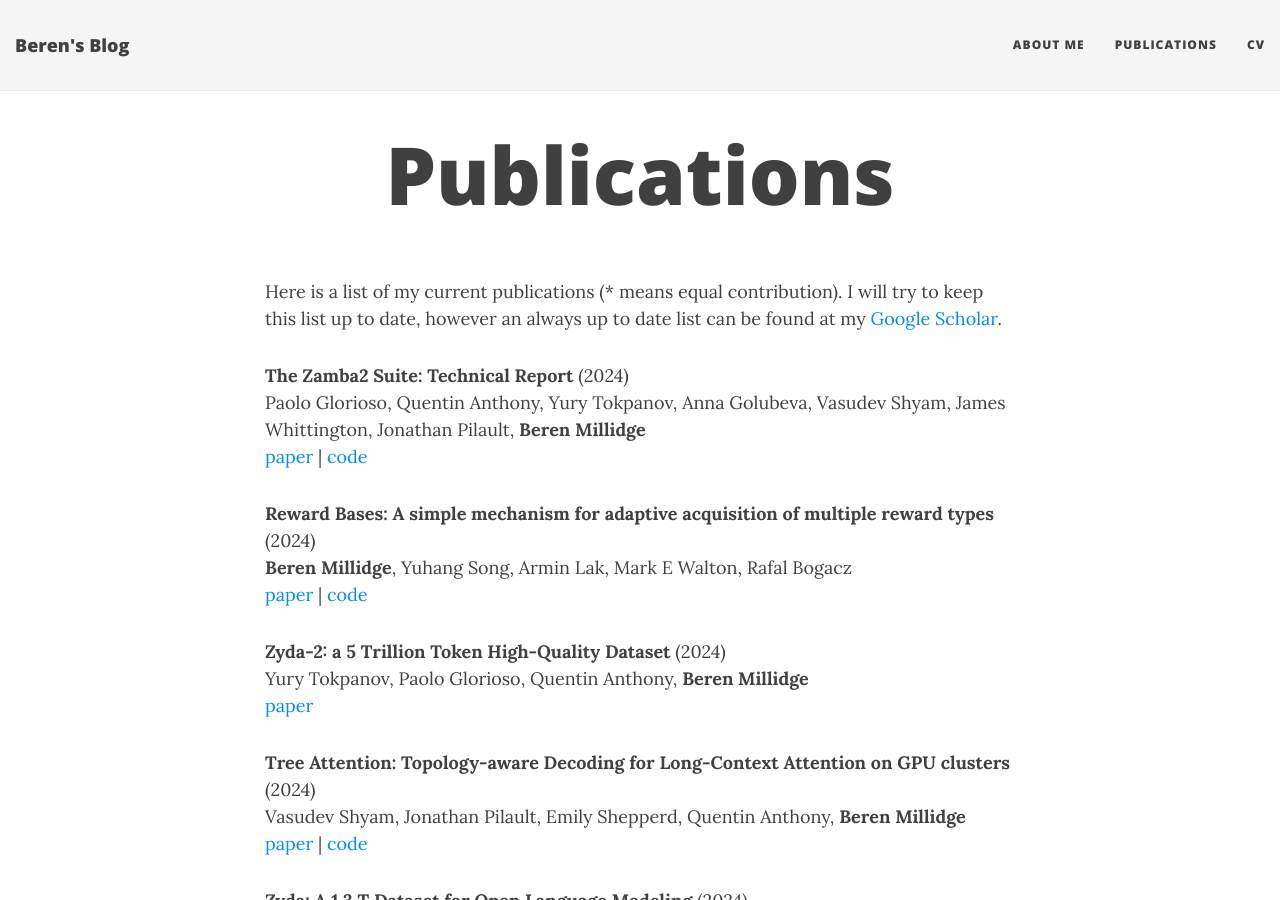
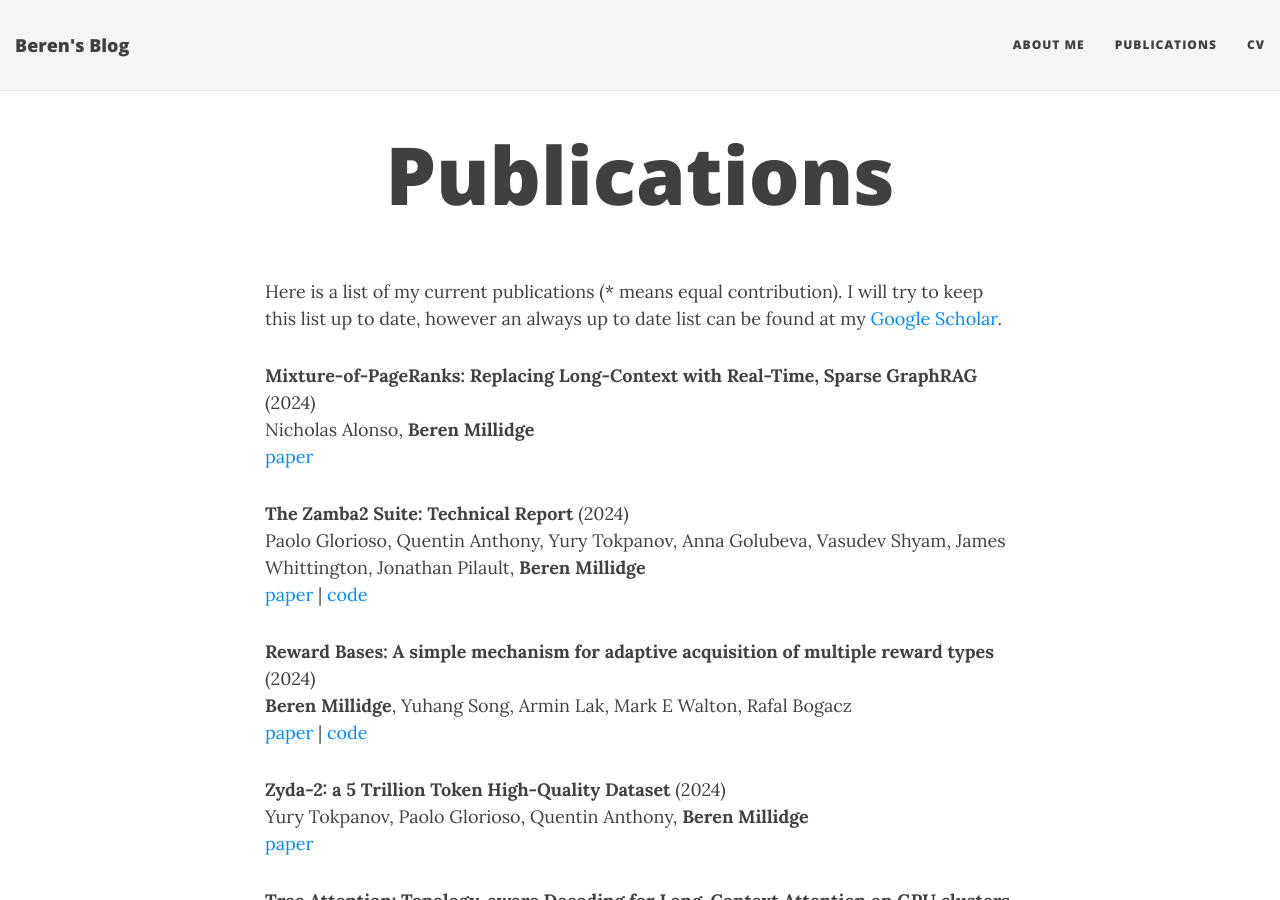
Before and after one commit to BerenMillidge/BerenMillidge.github.io, a Jekyll site: the page built from publications.md, in a window 1280 px wide and 900 px high. Built offline with Jekyll 4.4.1, drawn with Linux system fonts in a browser that asks for light colours; nearby versions of some CDN libraries.

Commit message:
Update publications.md

```diff
--- a/publications.md
+++ b/publications.md
@@ -4,6 +4,8 @@ title: Publications
 ---
 
 Here is a list of my current publications (* means equal contribution). I will try to keep this list up to date, however an always up to date list can be found at my [Google Scholar](https://scholar.google.com/citations?user=3GGkFTkAAAAJ&hl=en&oi=ao).
+
+**Mixture-of-PageRanks: Replacing Long-Context with Real-Time, Sparse GraphRAG** (2024) <br /> Nicholas Alonso, **Beren Millidge** <br /> [paper](https://arxiv.org/abs/2412.06078)
 
 **The Zamba2 Suite: Technical Report** (2024) <br /> Paolo Glorioso, Quentin Anthony, Yury Tokpanov, Anna Golubeva, Vasudev Shyam, James Whittington, Jonathan Pilault, **Beren Millidge** <br /> [paper](https://arxiv.org/abs/2411.15242) \| [code](https://github.com/Zyphra/Zamba2)
 
```
